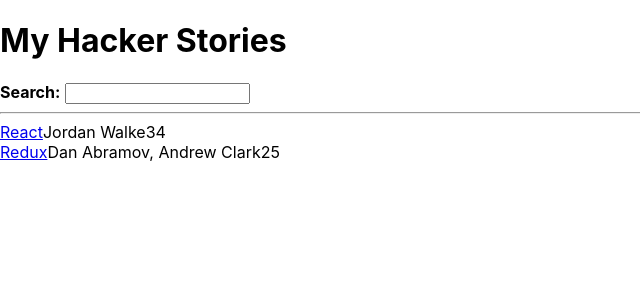
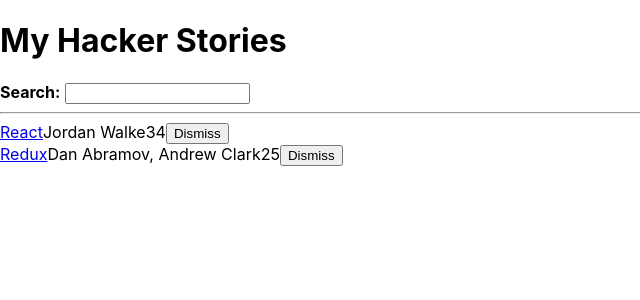
Before and after one commit to EricRicketts/LearningReact, a React (Create React App) app in the folder TheRoadToReact/hacker-stories/: page / in a window 1280 px wide. Shown: the top 300 px of the page, without its empty margins (0-640 px from the left). Built offline with nearby package versions, Linux system fonts and the light colour scheme.

Commit message:
JSX inline handler

```diff
--- a/TheRoadToReact/hacker-stories/src/App.js
+++ b/TheRoadToReact/hacker-stories/src/App.js
@@ -2,9 +2,15 @@
 import logo from './logo.svg';
 import './App.css';
 
-const List = ({ list }) => list.map(item => <Item key={item.objectID} item={item} />);
+const List = ({ list, onRemoveItem }) => list.map(item => (
+  <Item
+    key={item.objectID}
+    item={item}
+    onRemoveItem={onRemoveItem}
+  />
+));
 
-const Item = ({ item }) => (
+const Item = ({ item, onRemoveItem }) => (
   <div>
     <span>
       <a href={item.url}>{item.title}</a>
@@ -12,6 +18,9 @@
     <span>{item.author}</span>
     <span>{item.number_of_comments}</span>
     <span>{item.points}</span>
+    <span>
+      <button type="button" onClick={() => onRemoveItem(item)}>Dismiss</button>
+    </span>
   </div>
 );
 const InputWithLabel = ({ id, value, type = 'text', onInputChange, isFocused, children }) => {
@@ -46,7 +55,7 @@
   return [value, setValue];
 }
 const App = () => {
-  const stories = [
+  const initialStories = [
     {
       title: 'React',
       url: 'https://reactjs.org/',
@@ -65,13 +74,19 @@
     }
   ];
   const [searchTerm, setSearchTerm] = useSemiPersistentState('search', '');
+  const [stories, setStories] = React.useState(initialStories);
+
   const handleSearch = event => {
     setSearchTerm(event.target.value);
   }
-  const searchedStories = stories.filter(story =>
+  const searchedStories = initialStories.filter(story =>
     story.title.toLowerCase().includes(searchTerm.toLowerCase())
   );
 
+  const handleRemoveStory = item => {
+    const newStories = stories.filter(story => item.objectID !== story.objectID);
+    setStories(newStories);
+  }
   return (
     <div>
       <h1>My Hacker Stories</h1>
@@ -85,7 +100,7 @@
       </InputWithLabel>
       <hr/>
 
-      <List list={searchedStories} />
+      <List list={searchedStories} onRemoveItem={handleRemoveStory}/>
     </div>
   );
 }
```
